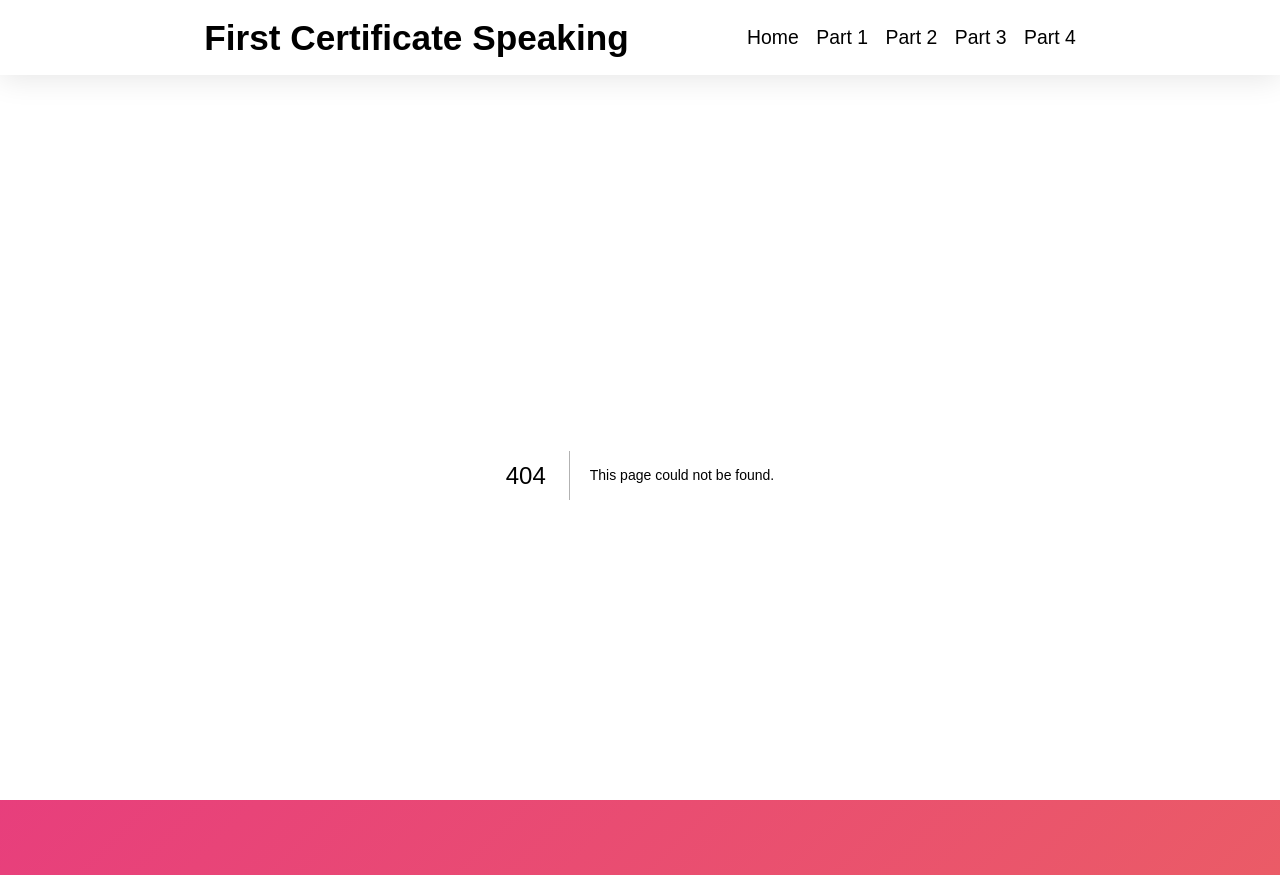
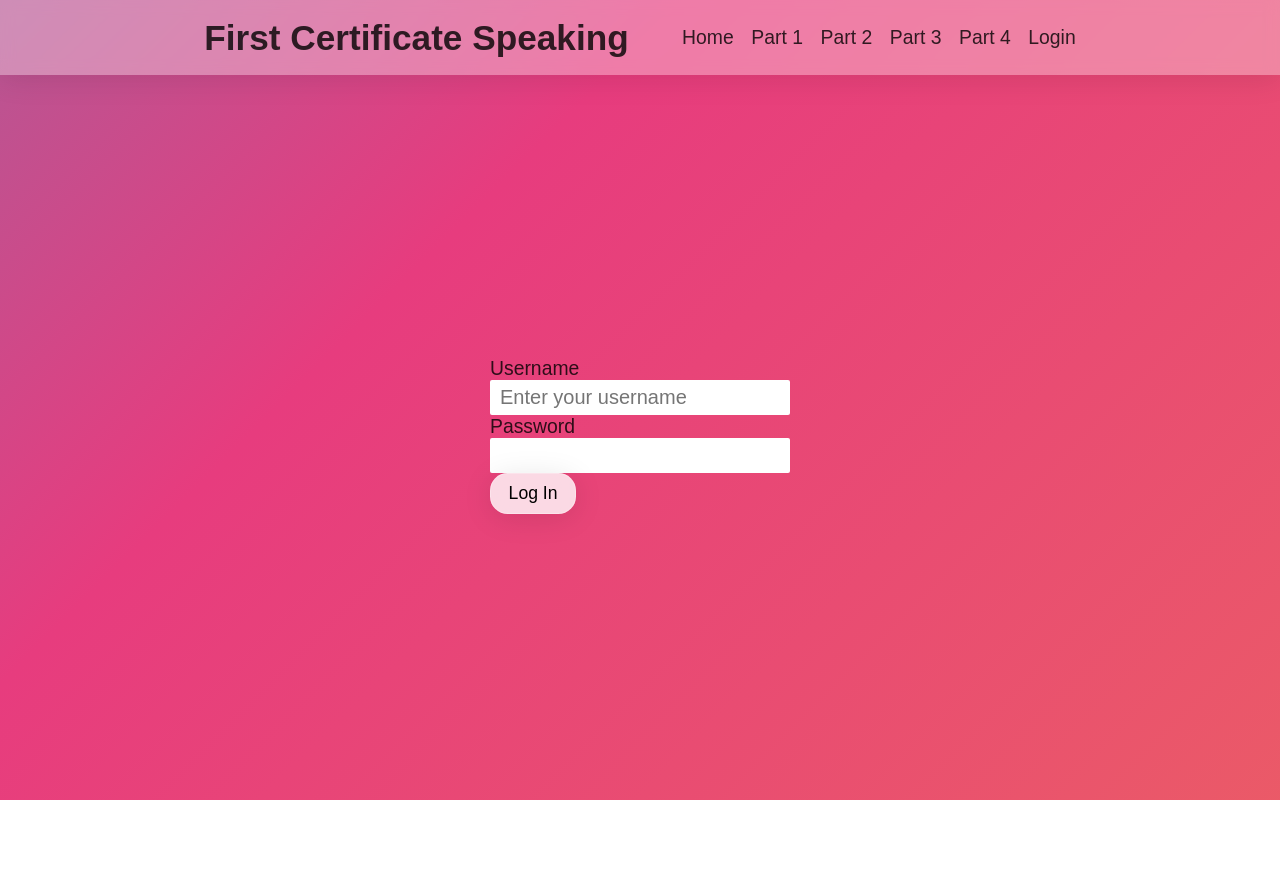
Before and after one commit to 11ac11/speakgen, a Next.js app: page /login in a window 1280 px wide. Before the commit this address had no page. After the commit the page ends 800 px from the top, so only its background shows below. Built offline with nearby package versions, Linux system fonts and the light colour scheme; a web font is replaced by a local one.

Commit message:
started login page and added styled components

```diff
--- a/app/layout.tsx
+++ b/app/layout.tsx
@@ -1,4 +1,6 @@
+import React from "react";
 import "../styles/globals.css";
+import StyledComponentsRegistry from "../lib/registry";
 import Navbar from "../components/Nav";
 
 export default function RootLayout({
@@ -11,8 +13,10 @@ export default function RootLayout({
   return (
     <html lang="en">
       <body>
-        <Navbar />
-        {children}
+        <StyledComponentsRegistry>
+          <Navbar />
+          <main>{children}</main>
+        </StyledComponentsRegistry>
       </body>
     </html>
   );
--- /dev/null
+++ b/app/login/LoginForm.tsx
@@ -0,0 +1,50 @@
+"use client";
+
+import React, { useState } from "react";
+import SecureInput from "../../components/ui/Input";
+import Button from "../../components/ui/Button";
+
+const LoginForm = () => {
+  const [username, setUsername] = useState("");
+  const [password, setPassword] = useState("");
+
+  const handleUsernameChange = (newValue: string) => {
+    setUsername(newValue);
+  };
+
+  const handlePasswordChange = (newValue: string) => {
+    setPassword(newValue);
+  };
+
+  return (
+    <form>
+      <SecureInput
+        label="Username"
+        type="text"
+        value={username}
+        onChange={handleUsernameChange}
+        required
+        minLength={3}
+        maxLength={20}
+        placeholder="Enter your username"
+      />
+      <SecureInput
+        label="Password"
+        type="password"
+        value={password}
+        onChange={handlePasswordChange}
+        required
+        minLength={3}
+        maxLength={20}
+        placeholder=""
+      />
+      <Button
+        onClick={() => console.log("button click")}
+        text={"Log In"}
+        isAsync={false}
+      />
+    </form>
+  );
+};
+
+export default LoginForm;
--- /dev/null
+++ b/app/login/page.tsx
@@ -0,0 +1,12 @@
+import React from "react";
+import LoginForm from "./LoginForm";
+
+const Login = () => {
+  return (
+    <div>
+      <LoginForm />
+    </div>
+  );
+};
+
+export default Login;
--- a/components/Nav.tsx
+++ b/components/Nav.tsx
@@ -26,6 +26,9 @@ export default function Nav() {
             <li>
               <Link href="/speaking4">Part 4</Link>
             </li>
+            <li>
+              <Link href="/login">Login</Link>
+            </li>
           </ul>
         </div>
       </div>
--- /dev/null
+++ b/components/ui/Button.tsx
@@ -0,0 +1,92 @@
+import React, { useState } from "react";
+import styled from "styled-components";
+
+type StyledButtonProps = {
+  $secondary?: boolean; // Optional secondary prop
+};
+
+const Wrap = styled.div``;
+
+const StyledButton = styled.button<StyledButtonProps>`
+  cursor: pointer;
+  background: ${({ $secondary }) =>
+    $secondary ? "transparent" : "rgba(255, 255, 255, 0.8)"};
+  border-radius: 1rem;
+  box-shadow: 0 4px 30px rgba(0, 0, 0, 0.1);
+  backdrop-filter: blur(8.2px);
+  -webkit-backdrop-filter: blur(8.2px);
+  border: 1px solid rgba(255, 255, 255, 0.27);
+  padding: 0.5rem 1rem;
+  font-size: 1rem;
+  overflow: hidden;
+  ${({ $secondary }) =>
+    $secondary &&
+    `
+    color: white;
+    border: 2px solid rgba(255, 255, 255, 0.27);
+  `}
+
+  &:active {
+    background: rgba(255, 255, 255, 0.4);
+  }
+
+  &:hover {
+    opacity: 0.9;
+  }
+`;
+
+type ButtonProps = {
+  onClick: () => Promise<void> | void; // Can be either async or sync
+  text: string; // The text to be displayed on the button
+  loadingText?: string; // Optional text to show when loading
+  isAsync: boolean; // Determines whether the button is asynchronous
+  disabled?: boolean; // Optional prop to manually disable the button
+  secondary?: boolean; // Optional to use secondary styles
+};
+
+const Button: React.FC<ButtonProps> = ({
+  onClick,
+  text,
+  loadingText = "Loading...",
+  isAsync,
+  disabled = false,
+  secondary,
+}) => {
+  const [isLoading, setIsLoading] = useState(false);
+  const [error, setError] = useState<string | null>(null);
+
+  const handleClick = async () => {
+    if (isLoading || disabled) return;
+
+    if (isAsync) {
+      setIsLoading(true);
+      setError(null);
+
+      try {
+        await onClick(); // Trigger the async function
+      } catch (err) {
+        setError("An error occurred. Please try again.");
+      } finally {
+        setIsLoading(false); // Reset loading state after async operation completes
+      }
+    } else {
+      onClick(); // Trigger the normal (sync) function
+    }
+  };
+
+  return (
+    <Wrap>
+      <StyledButton
+        onClick={handleClick}
+        disabled={isLoading || disabled}
+        className={isLoading ? "loading" : ""}
+        $secondary={secondary}
+      >
+        {isLoading ? loadingText : text}
+      </StyledButton>
+      {error && <p className="error-message">{error}</p>}
+    </Wrap>
+  );
+};
+
+export default Button;
--- /dev/null
+++ b/components/ui/Input.tsx
@@ -0,0 +1,85 @@
+import React, { useState } from "react";
+import styled from "styled-components";
+
+const Wrap = styled.div`
+  display: flex;
+  flex-direction: column;
+  width: 300px;
+`;
+
+const Label = styled.label``;
+
+const StyledInput = styled.input`
+  height: 2rem;
+  border-radius: 2px;
+  border: none;
+  outline: none;
+  padding: 10px;
+  font-size: 20px;
+`;
+
+const ErrorMessage = styled.span`
+  color: red;
+`;
+
+// Types for the component's props
+type SecureInputProps = {
+  label: string;
+  type: "text" | "password" | "email" | "number"; // Support for more input types
+  value: string;
+  onChange: (value: string) => void;
+  required?: boolean;
+  placeholder?: string;
+  minLength?: number;
+  maxLength?: number;
+};
+
+const SecureInput: React.FC<SecureInputProps> = ({
+  label,
+  type,
+  value,
+  onChange,
+  required = false,
+  placeholder = "",
+  minLength,
+  maxLength,
+}) => {
+  const [error, setError] = useState<string | null>(null);
+
+  // Utility function to sanitize the input value to prevent XSS attacks
+  const sanitizeInput = (input: string) => {
+    return input.replace(/<[^>]*>/g, ""); // Remove any HTML tags
+  };
+
+  const handleChange = (e: React.ChangeEvent<HTMLInputElement>) => {
+    const sanitizedValue = sanitizeInput(e.target.value); // Sanitize input on change
+    onChange(sanitizedValue);
+
+    // Validation logic (you can add additional validation as needed)
+    if (minLength && sanitizedValue.length < minLength) {
+      setError(`Minimum length is ${minLength}`);
+    } else if (maxLength && sanitizedValue.length > maxLength) {
+      setError(`Maximum length is ${maxLength}`);
+    } else {
+      setError(null);
+    }
+  };
+
+  return (
+    <Wrap>
+      <Label>{label}</Label>
+      <StyledInput
+        type={type}
+        value={value}
+        onChange={handleChange}
+        required={required}
+        placeholder={placeholder}
+        minLength={minLength}
+        maxLength={maxLength}
+      />
+      {error && <ErrorMessage className="error-message">{error}</ErrorMessage>}
+    </Wrap>
+  );
+};
+
+export default SecureInput;
--- /dev/null
+++ b/lib/registry.tsx
@@ -0,0 +1,29 @@
+"use client";
+
+import React, { useState } from "react";
+import { useServerInsertedHTML } from "next/navigation";
+import { ServerStyleSheet, StyleSheetManager } from "styled-components";
+
+export default function StyledComponentsRegistry({
+  children,
+}: {
+  children: React.ReactNode;
+}) {
+  // Only create stylesheet once with lazy initial state
+  // x-ref: https://reactjs.org/docs/hooks-reference.html#lazy-initial-state
+  const [styledComponentsStyleSheet] = useState(() => new ServerStyleSheet());
+
+  useServerInsertedHTML(() => {
+    const styles = styledComponentsStyleSheet.getStyleElement();
+    styledComponentsStyleSheet.instance.clearTag();
+    return <>{styles}</>;
+  });
+
+  if (typeof window !== "undefined") return <>{children}</>;
+
+  return (
+    <StyleSheetManager sheet={styledComponentsStyleSheet.instance}>
+      {children}
+    </StyleSheetManager>
+  );
+}
--- a/next.config.js
+++ b/next.config.js
@@ -2,11 +2,14 @@
 const nextConfig = {
   reactStrictMode: true,
   swcMinify: true,
+  compiler: {
+    styledComponents: true,
+  },
   images: {
     remotePatterns: [
       {
-        protocol: 'https',
-        hostname: '**.unsplash.com',
+        protocol: "https",
+        hostname: "**.unsplash.com",
       },
     ],
   },
--- a/package.json
+++ b/package.json
@@ -17,6 +17,7 @@
     "next": "15.1.4",
     "react": "19.0.0",
     "react-dom": "19.0.0",
+    "styled-components": "^6.1.14",
     "typescript": "4.9.4"
   },
   "overrides": {
--- a/styles/globals.css
+++ b/styles/globals.css
@@ -1,18 +1,30 @@
-@import url('https://fonts.googleapis.com/css2?family=Sofia+Sans+Semi+Condensed:wght@100;200;300;400;500;600;700;800;900&display=swap');
+@import url("https://fonts.googleapis.com/css2?family=Sofia+Sans+Semi+Condensed:wght@100;200;300;400;500;600;700;800;900&display=swap");
 
 html,
 body {
   padding: 0;
   margin: 0;
-  font-family: 'Sofia Sans Semi Condensed', sans-serif;
+  font-family: "Sofia Sans Semi Condensed", sans-serif;
   max-width: 100vw;
   height: 100vh;
-  background: #23d5ab;  /* fallback for old browsers */
-  background: -webkit-linear-gradient(-45deg, #ee7752, #e73c7e, #23a6d5, #23d5ab);  /* Chrome 10-25, Safari 5.1-6 */
-  background: linear-gradient(-45deg, #ee7752, #e73c7e, #23a6d5, #23d5ab); /* W3C, IE 10+/ Edge, Firefox 16+, Chrome 26+, Opera 12+, Safari 7+ */
+  background: #23d5ab; /* fallback for old browsers */
+  background: -webkit-linear-gradient(
+    -45deg,
+    #ee7752,
+    #e73c7e,
+    #23a6d5,
+    #23d5ab
+  ); /* Chrome 10-25, Safari 5.1-6 */
+  background: linear-gradient(
+    -45deg,
+    #ee7752,
+    #e73c7e,
+    #23a6d5,
+    #23d5ab
+  ); /* W3C, IE 10+/ Edge, Firefox 16+, Chrome 26+, Opera 12+, Safari 7+ */
   background-size: 400% 400%;
   animation: gradient 15s ease infinite;
-  color:rgba(0, 0, 0, 0.8);
+  color: rgba(0, 0, 0, 0.8);
   font-size: 1.1rem;
 }
 
@@ -29,7 +41,7 @@ main {
 
 * {
   box-sizing: border-box;
-  font-family: 'Sofia Sans Semi Condensed', sans-serif;
+  font-family: "Sofia Sans Semi Condensed", sans-serif;
 }
 
 h2 {
@@ -48,31 +60,11 @@ a {
 }
 
 a:hover {
-  color:white;
+  color: white;
 }
 
 a:active {
   color: black;
-}
-
-button {
-  background: rgba(255, 255, 255, 0.8);
-  border-radius: 1rem;
-  box-shadow: 0 4px 30px rgba(0, 0, 0, 0.1);
-  backdrop-filter: blur(8.2px);
-  -webkit-backdrop-filter: blur(8.2px);
-  border: 1px solid rgba(255, 255, 255, 0.27);
-  padding: 1rem;
-  font-size: 1.4rem;
-  overflow: hidden;
-}
-
-button:active {
-  background: rgba(255, 255, 255, 0.4);
-}
-
-button:hover {
-  opacity: 0.9;
 }
 
 .secondaryBtn {
@@ -170,7 +162,6 @@ button:hover::after, button:active::after {
   margin-top: 0;
 }
 
-
 @keyframes sheen {
   100% {
     transform: rotateZ(60deg) translate(0em, -9em);
@@ -198,11 +189,9 @@ button:hover::after, button:active::after {
     max-width: 80%;
     padding: 2rem;
   }
-
 }
 
 @media only screen and (max-width: 768px) {
-
 }
 
 @media only screen and (max-width: 600px) {
```
Also changed, not shown: components/QuestionContainer.tsx (+8 -3 lines), 1 other file (tests, documents, lock files or other folders). Lines whose indentation alone changed are shown as unchanged.
